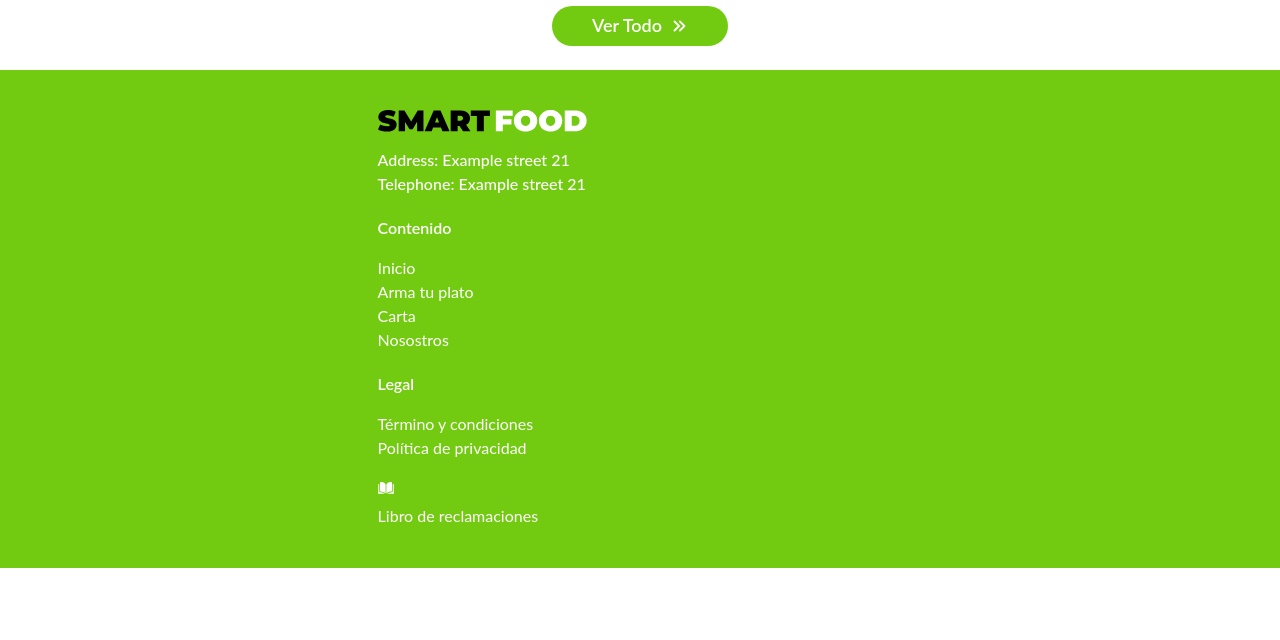
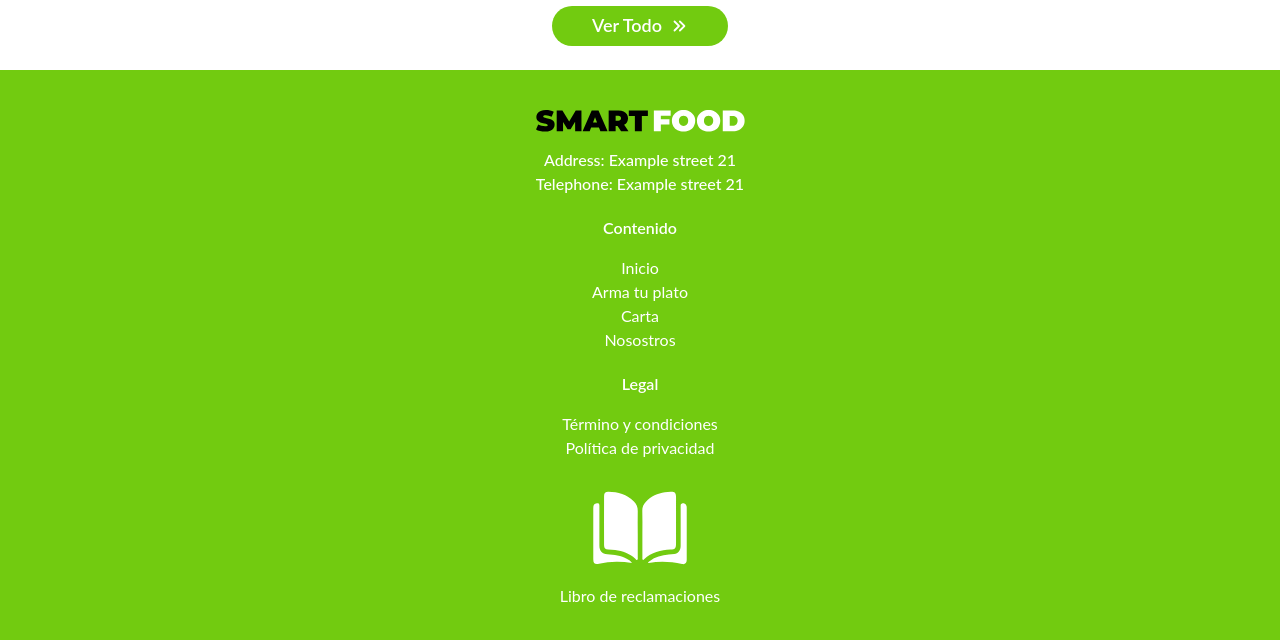
Before and after one commit to leobar37/smart-food, a Next.js app in the folder apps/website/: page / in a window 1280 px wide. Shown: the part 2665-3305 px from the top of the page. Before the commit the page ends 3233 px from the top, so only its background shows below. Built offline with nearby package versions, Linux system fonts and the light colour scheme.

Commit message:
fix: footer

```diff
--- a/apps/website/src/modules/home/index.tsx
+++ b/apps/website/src/modules/home/index.tsx
@@ -1,35 +1,9 @@
 import { NavBar } from '@App/components';
-import { ArmedProducts, ProductsLine } from '@App/shared';
-import {
-  Box,
-  Container,
-  VStack,
-  Text,
-  Stack,
-  List,
-  ListItem,
-  createIcon,
-} from '@chakra-ui/react';
+import { ArmedProducts, Footer, ProductsLine } from '@App/shared';
+import { Box } from '@chakra-ui/react';
 import { NextPage } from 'next';
 import Header from './Header';
-import { Brand } from '@smartfood/ui';
 
-const BookIcon = createIcon({
-  displayName: 'BookIcon',
-  path: [
-    <path
-      key={1}
-      d="M34.794 31.613v18.298c0 .61.32 1.47-.426 1.794-.64.287-.995-.503-1.421-.898-4.37-3.91-9.63-5.704-15.315-6.565a43.288 43.288 0 0 0-5.294-.43c-2.132-.036-3.162-1.077-3.162-3.265a6528.84 6528.84 0 0 1 0-37.313c0-2.296 1.03-3.265 3.304-3.229 7.32.108 14.035 1.902 19.4 7.355 1.955 2.01 3.021 4.234 2.914 7.176-.142 5.704 0 11.409 0 17.077ZM38.312 31.434c0-5.669.142-11.373-.071-17.042-.107-2.834.96-4.95 2.772-6.888C44.92 3.306 49.93 1.333 55.403.4a25.262 25.262 0 0 1 4.94-.395c2.557.036 3.481.933 3.552 3.588.036 1.722 0 3.48 0 5.202V39.47c0 3.588-.71 4.27-4.192 4.413-7.462.323-14.391 2.117-20.076 7.391-.249.251-.533.61-.889.43-.604-.287-.426-.932-.426-1.434V31.434Z"
-      fill="#fff"
-    />,
-    <path
-      key={2}
-      d="M30.388 54.072c-3.98-.717-7.923-.932-11.867-.897-4.478 0-8.848.646-13.183 1.543-3.162.646-4.37-.287-4.37-3.516V12.455c0-2.404.817-3.444 2.736-3.696 1.243-.143 1.918.287 1.918 1.65v30.317c0 4.126 2.026 6.386 6.005 6.71 5.223.43 10.411.896 15.066 3.623 1.386.789 2.843 1.47 3.695 3.013ZM42.683 54.037c0-.79.64-1.005 1.066-1.328 4.37-3.193 9.274-4.628 14.603-4.987 1.422-.107 2.843-.18 4.229-.394 2.878-.467 4.832-2.942 4.832-6.171.036-9.4 0-18.764 0-28.164 0-.61-.035-1.184 0-1.794.071-.968-.32-2.224 1.137-2.404 1.28-.143 2.487.216 3.163 1.507.284.539.32 1.148.32 1.758v39.824c0 2.332-1.35 3.48-3.554 3.014-8.421-1.83-16.842-2.404-25.37-.718-.071 0-.249-.107-.426-.143Z"
-      fill="#fff"
-    />,
-  ],
-  viewBox: '0 0 73 55',
-});
 const HomePage: NextPage = () => {
   return (
     <Box>
@@ -40,55 +14,7 @@ const HomePage: NextPage = () => {
       <ProductsLine />
       <ProductsLine />
       <ProductsLine />
-      <Box
-        sx={{
-          bg: 'smartgreen.700',
-          w: 'full',
-        }}
-      >
-        <Container
-          sx={{
-            py: 10,
-            textColor: 'white',
-          }}
-        >
-          <Stack spacing={5}>
-            <Stack direction={'column'} spacing={4}>
-              <Brand color="black" />
-              <Box
-                as="span"
-                fontWeight={'medium'}
-                sx={{
-                  textAlign: 'start',
-                }}
-              >
-                <Text as="p">Address: Example street 21</Text>
-                <Text as="p">Telephone: Example street 21</Text>
-              </Box>
-            </Stack>
-            <Stack direction={'column'} spacing={4}>
-              <Text fontWeight={'semibold'}>Contenido</Text>
-              <List>
-                <ListItem>Inicio</ListItem>
-                <ListItem>Arma tu plato</ListItem>
-                <ListItem>Carta</ListItem>
-                <ListItem>Nosostros</ListItem>
-              </List>
-            </Stack>
-            <Stack direction={'column'} spacing={4}>
-              <Text fontWeight={'semibold'}>Legal</Text>
-              <List>
-                <ListItem>Término y condiciones</ListItem>
-                <ListItem>Política de privacidad</ListItem>
-              </List>
-            </Stack>
-            <Stack>
-              <BookIcon />
-              <Text>Libro de reclamaciones</Text>
-            </Stack>
-          </Stack>
-        </Container>
-      </Box>
+      <Footer />
     </Box>
   );
 };
--- /dev/null
+++ b/apps/website/src/shared/footer/index.tsx
@@ -0,0 +1,96 @@
+import {
+  Box,
+  Container,
+  createIcon,
+  List,
+  ListItem,
+  Stack,
+  Text,
+} from '@chakra-ui/react';
+import { Brand } from '@smartfood/ui';
+
+const BookIcon = createIcon({
+  displayName: 'BookIcon',
+  path: [
+    <path
+      key={1}
+      d="M34.794 31.613v18.298c0 .61.32 1.47-.426 1.794-.64.287-.995-.503-1.421-.898-4.37-3.91-9.63-5.704-15.315-6.565a43.288 43.288 0 0 0-5.294-.43c-2.132-.036-3.162-1.077-3.162-3.265a6528.84 6528.84 0 0 1 0-37.313c0-2.296 1.03-3.265 3.304-3.229 7.32.108 14.035 1.902 19.4 7.355 1.955 2.01 3.021 4.234 2.914 7.176-.142 5.704 0 11.409 0 17.077ZM38.312 31.434c0-5.669.142-11.373-.071-17.042-.107-2.834.96-4.95 2.772-6.888C44.92 3.306 49.93 1.333 55.403.4a25.262 25.262 0 0 1 4.94-.395c2.557.036 3.481.933 3.552 3.588.036 1.722 0 3.48 0 5.202V39.47c0 3.588-.71 4.27-4.192 4.413-7.462.323-14.391 2.117-20.076 7.391-.249.251-.533.61-.889.43-.604-.287-.426-.932-.426-1.434V31.434Z"
+      fill="#fff"
+    />,
+    <path
+      key={2}
+      d="M30.388 54.072c-3.98-.717-7.923-.932-11.867-.897-4.478 0-8.848.646-13.183 1.543-3.162.646-4.37-.287-4.37-3.516V12.455c0-2.404.817-3.444 2.736-3.696 1.243-.143 1.918.287 1.918 1.65v30.317c0 4.126 2.026 6.386 6.005 6.71 5.223.43 10.411.896 15.066 3.623 1.386.789 2.843 1.47 3.695 3.013ZM42.683 54.037c0-.79.64-1.005 1.066-1.328 4.37-3.193 9.274-4.628 14.603-4.987 1.422-.107 2.843-.18 4.229-.394 2.878-.467 4.832-2.942 4.832-6.171.036-9.4 0-18.764 0-28.164 0-.61-.035-1.184 0-1.794.071-.968-.32-2.224 1.137-2.404 1.28-.143 2.487.216 3.163 1.507.284.539.32 1.148.32 1.758v39.824c0 2.332-1.35 3.48-3.554 3.014-8.421-1.83-16.842-2.404-25.37-.718-.071 0-.249-.107-.426-.143Z"
+      fill="#fff"
+    />,
+  ],
+  viewBox: '0 0 73 55',
+});
+
+export const Footer = () => {
+  return (
+    <Box
+      sx={{
+        bg: 'smartgreen.700',
+        w: 'full',
+      }}
+    >
+      <Container
+        sx={{
+          py: 10,
+          textColor: 'white',
+        }}
+      >
+        <Stack spacing={5} justifyContent="center">
+          <Stack
+            textAlign="center"
+            alignItems={'center'}
+            direction={'column'}
+            spacing={4}
+          >
+            <Brand color="black" />
+            <Box
+              as="span"
+              fontWeight={'medium'}
+              sx={{
+                textAlign: 'center',
+              }}
+            >
+              <Text as="p">Address: Example street 21</Text>
+              <Text as="p">Telephone: Example street 21</Text>
+            </Box>
+          </Stack>
+          <Stack
+            direction={'column'}
+            spacing={4}
+            alignItems={'center'}
+            textAlign="center"
+          >
+            <Text fontWeight={'semibold'}>Contenido</Text>
+            <List>
+              <ListItem>Inicio</ListItem>
+              <ListItem>Arma tu plato</ListItem>
+              <ListItem>Carta</ListItem>
+              <ListItem>Nosostros</ListItem>
+            </List>
+          </Stack>
+          <Stack
+            direction={'column'}
+            spacing={4}
+            alignItems={'center'}
+            textAlign="center"
+          >
+            <Text fontWeight={'semibold'}>Legal</Text>
+            <List>
+              <ListItem>Término y condiciones</ListItem>
+              <ListItem>Política de privacidad</ListItem>
+            </List>
+          </Stack>
+          <Stack alignItems={'center'}>
+            <BookIcon fontSize={'8xl'} />
+            <Text>Libro de reclamaciones</Text>
+          </Stack>
+        </Stack>
+      </Container>
+    </Box>
+  );
+};
--- a/apps/website/src/shared/index.ts
+++ b/apps/website/src/shared/index.ts
@@ -1,2 +1,3 @@
 export * from './ArmedProducts';
 export * from './ProductsLine';
+export * from './footer';
```
